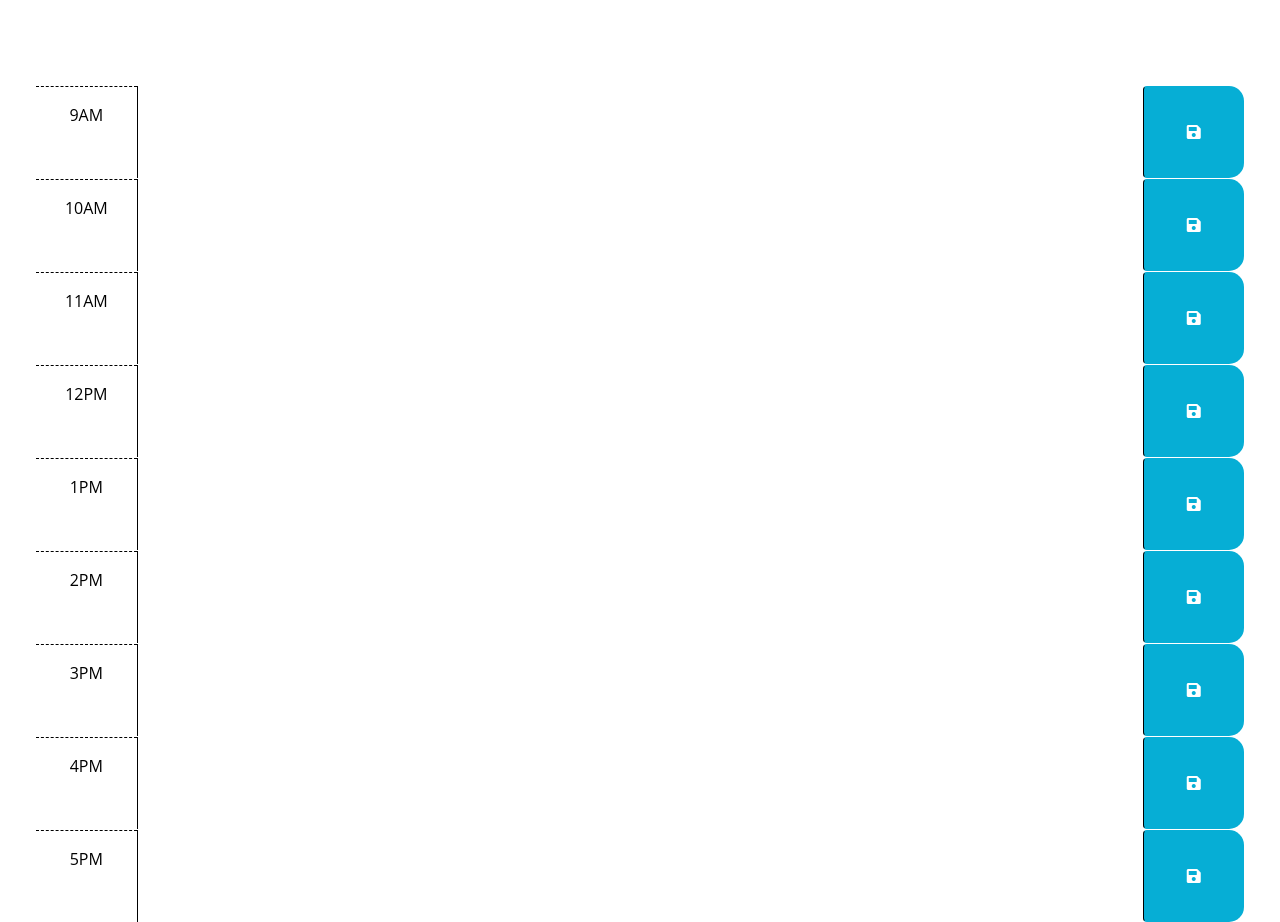
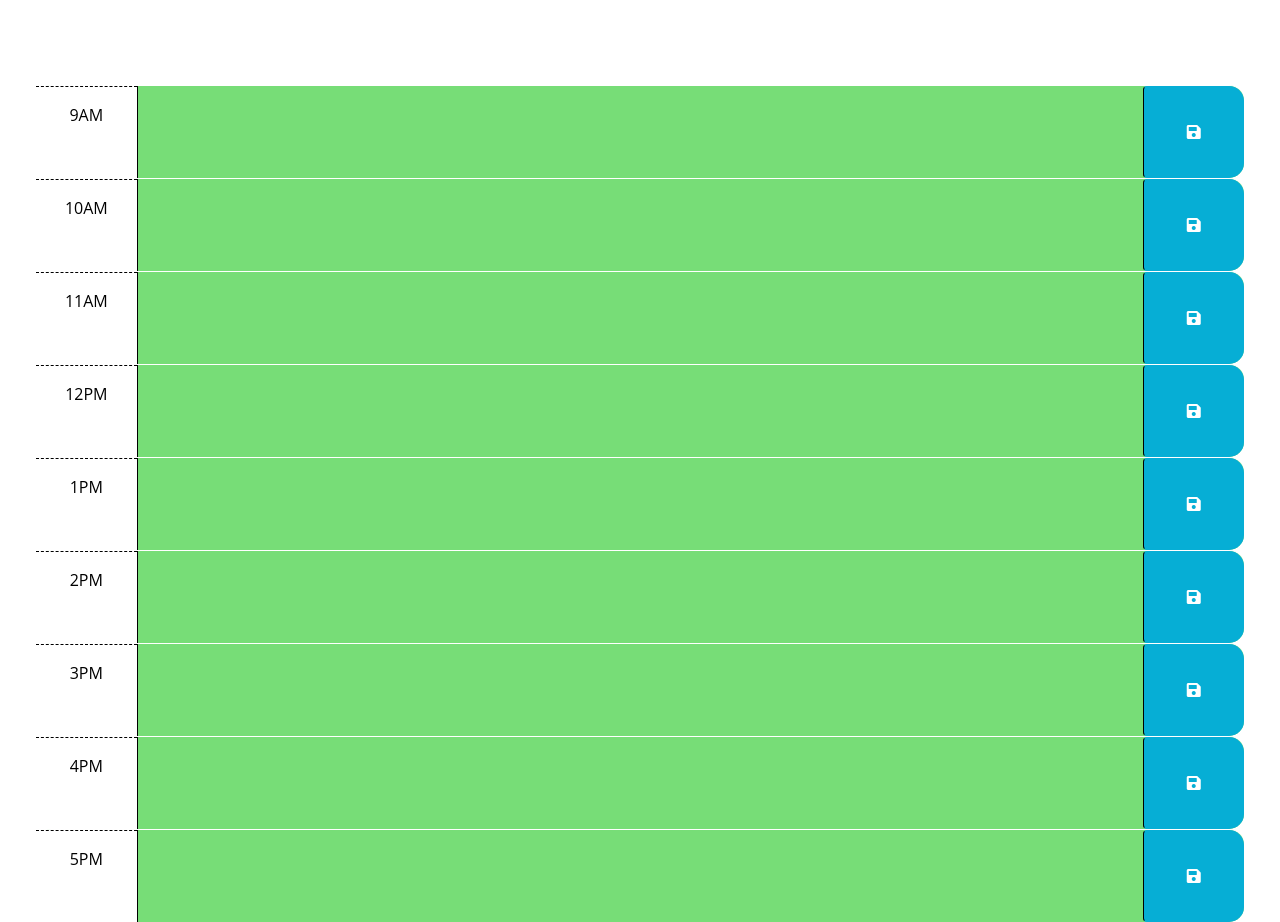
Before and after one commit to jnc2248/work-day-scheduler, a plain HTML site: page index.html in a window 1280 px wide. Shown: the part 166-1088 px from the top of the page. Drawn offline with nearby package versions, Linux system fonts and the light colour scheme.

Commit message:
made present, past, future classes appear based on current time

```diff
--- a/develop/script.js
+++ b/develop/script.js
@@ -21,3 +21,23 @@ $(function () {
   //
   // TODO: Add code to display the current date in the header of the page.
 });
+
+var timeBlocks = [9, 10, 11, 12, 13, 14, 15, 16, 17];
+var currentTime = dayjs().format("HH");
+
+function displayBg() {
+
+  for (var i = 0; i < timeBlocks.length; i++) {
+    var timeBlock = timeBlocks[i];
+
+    if (timeBlock == currentTime) {
+      document.querySelector("#hour-" + timeBlock).classList.add("present");
+    } else if (timeBlock > currentTime) {
+      document.querySelector("#hour-" + timeBlock).classList.add("future");
+    } else if (timeBlock < currentTime) {
+      document.querySelector("#hour-" + timeBlock).classList.add("past");
+    }
+  };
+};
+
+displayBg();
--- a/index.html
+++ b/index.html
@@ -69,35 +69,35 @@
           <i class="fas fa-save" aria-hidden="true"></i>
         </button>
       </div>
-      <div id="hour-1" class="row time-block">
+      <div id="hour-13" class="row time-block">
         <div class="col-2 col-md-1 hour text-center py-3">1PM</div>
         <textarea class="col-8 col-md-10 description" rows="3"> </textarea>
         <button class="btn saveBtn col-2 col-md-1" aria-label="save">
           <i class="fas fa-save" aria-hidden="true"></i>
         </button>
       </div>
-      <div id="hour-2" class="row time-block">
+      <div id="hour-14" class="row time-block">
         <div class="col-2 col-md-1 hour text-center py-3">2PM</div>
         <textarea class="col-8 col-md-10 description" rows="3"> </textarea>
         <button class="btn saveBtn col-2 col-md-1" aria-label="save">
           <i class="fas fa-save" aria-hidden="true"></i>
         </button>
       </div>
-      <div id="hour-3" class="row time-block">
+      <div id="hour-15" class="row time-block">
         <div class="col-2 col-md-1 hour text-center py-3">3PM</div>
         <textarea class="col-8 col-md-10 description" rows="3"> </textarea>
         <button class="btn saveBtn col-2 col-md-1" aria-label="save">
           <i class="fas fa-save" aria-hidden="true"></i>
         </button>
       </div>
-      <div id="hour-4" class="row time-block">
+      <div id="hour-16" class="row time-block">
         <div class="col-2 col-md-1 hour text-center py-3">4PM</div>
         <textarea class="col-8 col-md-10 description" rows="3"> </textarea>
         <button class="btn saveBtn col-2 col-md-1" aria-label="save">
           <i class="fas fa-save" aria-hidden="true"></i>
         </button>
       </div>
-      <div id="hour-5" class="row time-block">
+      <div id="hour-17" class="row time-block">
         <div class="col-2 col-md-1 hour text-center py-3">5PM</div>
         <textarea class="col-8 col-md-10 description" rows="3"> </textarea>
         <button class="btn saveBtn col-2 col-md-1" aria-label="save">
```
